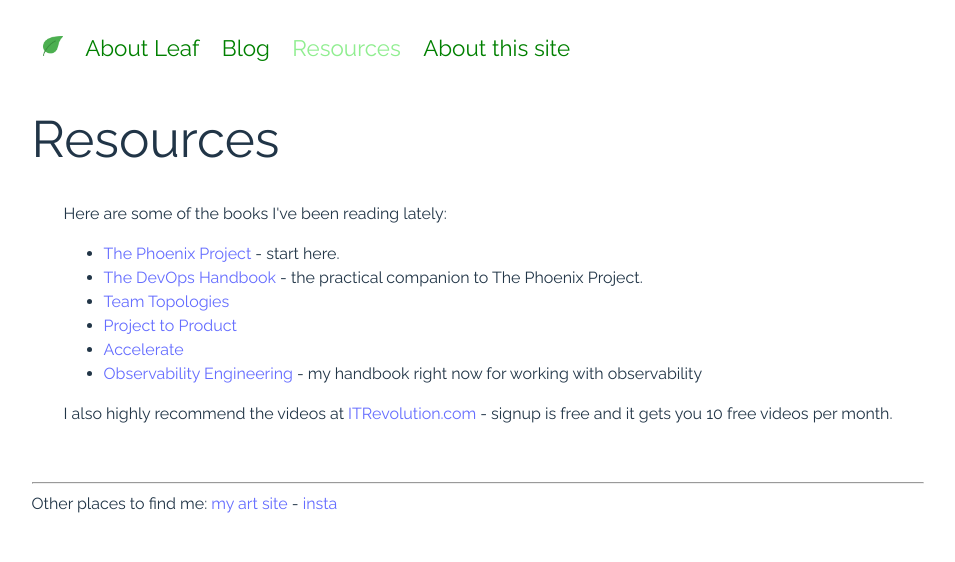
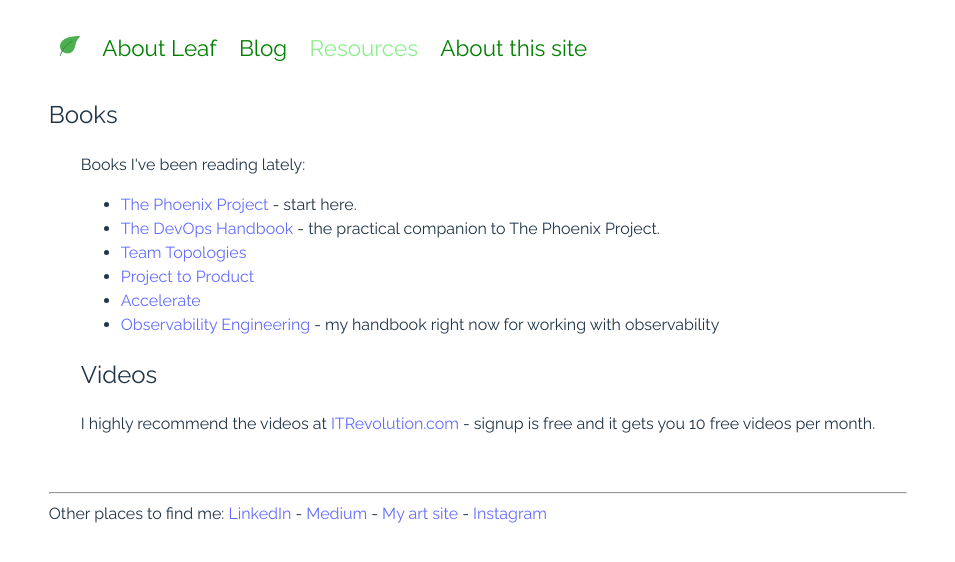
Before and after one commit to bouncingleaf/developerleaf, a React (Vite) app: page /resources in a window 1280 px wide. Shown: the top 562 px of the page, without its empty margins (162-1117 px from the left). Built offline with nearby package versions, Linux system fonts and the light colour scheme.

Commit message:
Add pic, update home page and footer, clean up

```diff
--- a/src/About/About.tsx
+++ b/src/About/About.tsx
@@ -1,11 +1,16 @@
-import { Link } from "react-router-dom";
+import picOfLeaf from "../assets/jmrGlasses.jpeg"
 
 const About = () => (
   <div>
-    <h1>Hi! I'm Leaf.</h1>
     <div className='card'>
+      <img
+        src={picOfLeaf}
+        width="250px"
+        alt="Slightly blurry picture of smiling leaf with glasses and a plaid shirt."
+      />
+
       <p>
-        I've been working in technology for 25+ years, and I've been a developer for most of that time. My current title is Application Architect. While I do help dev teams with their application architecture, my passion is making life and work easier and more joyful for my developer colleagues.
+        Hi! I'm Leaf. I've been working in technology for 25+ years, and I've been a developer for most of that time. My current title is Application Architect. While I do help dev teams with their application architecture, my passion is making life and work easier and more joyful for my developer colleagues.
       </p>
       <p>
         My current focus is on application and process observability. I'm a huge fan of the systems and organizational aspects of DevOps -- to me, DevOps is the set of collaborative practices for helping deliver value faster and safer. That you get happier dev teams in the process only makes it better.
@@ -14,15 +19,6 @@
       </p>
     </div>
 
-    <h2>Other places to find me</h2>
-    <div className="card">
-      <ul>
-        <li><Link to="https://www.linkedin.com/in/jmroy/">LinkedIn</Link></li>
-        <li><Link to="https://www.bouncingleaf.com/">My art site</Link></li>
-        <li><Link to="https://www.instagram.com/bouncingleaf/">Instagram</Link></li>
-      </ul>
-
-    </div>
   </div>
 );
 
--- a/src/Blog/Blog.tsx
+++ b/src/Blog/Blog.tsx
@@ -1,3 +1,4 @@
+import { Link } from "react-router-dom";
 import MultipleNew from "./Posts/MultipleNew";
 import Optimize from "./Posts/Optimize";
 import ThinkingErrors from "./Posts/ThinkingErrors";
@@ -20,6 +21,7 @@
 
 const Blog = () => (
   <div>
+    <p>For more from me, see my <Link to="https://bouncingleaf.medium.com/">Medium</Link> posts.</p>
     <TOC />
     <Optimize />
     <Top />
--- a/src/Footer/Footer.tsx
+++ b/src/Footer/Footer.tsx
@@ -1,15 +1,18 @@
 import { Link } from "react-router-dom";
+
+const LI = () => <Link to="https://www.linkedin.com/in/jmroy/">LinkedIn</Link>
+
+const Medium = () => <Link to="https://bouncingleaf.medium.com/">Medium</Link>
+
+const BouncingLeaf = () => <Link to="https://www.bouncingleaf.com">My art site</Link>
+
+const Insta = () => <Link to="https://www.instagram.com/bouncingleaf/">Instagram</Link>
 
 const Footer = () => (
     <div>
         <hr />
-        Other places to find me: <BouncingLeaf /> - <Insta />
+        Other places to find me: <LI /> - <Medium /> - <BouncingLeaf /> - <Insta />
     </div>
 );
 
-const BouncingLeaf = () => <Link to="https://www.bouncingleaf.com">my art site</Link>
-
-const Insta = () => <Link to="https://www.instagram.com/bouncingleaf/">insta</Link>
-
-
 export default Footer
--- a/src/Home/Home.tsx
+++ b/src/Home/Home.tsx
@@ -1,14 +1,19 @@
 import '../App.css'
+import { Link } from 'react-router-dom'
 
 function Home() {
 
   return (
     <>
       <h1>Hi! I'm Leaf.</h1>
+
       <div className='card'>
-        This is a site I'm developing using the <a href="cloudresumechallenge.dev">Cloud Resume Challenge</a>,
-        partly because it's been a while since I've done any web dev, let alone any that isn't React and Node
-        deployed in Docker containers via Jenkins.
+        <p>I'm a developer and application architect, working to make life and work easier for my developer colleagues. </p>
+        <p>
+          I'm developing this site using the <Link to="https://cloudresumechallenge.dev">Cloud Resume Challenge</Link>,
+          partly because it's been a while since I've done any web dev, let alone any that isn't React and Node
+          deployed in Docker containers via Jenkins.
+        </p>
       </div>
     </>
   )
--- a/src/Resources/Resources.tsx
+++ b/src/Resources/Resources.tsx
@@ -2,10 +2,10 @@
 
 const Resources = () => (
   <div>
-    <h1>Resources</h1>
+    <h2>Books</h2>
     <div className="card">
       <p>
-        Here are some of the books I've been reading lately:
+        Books I've been reading lately:
       </p>
       <ul>
         <li><Link to="https://itrevolution.com/product/the-phoenix-project/">The Phoenix Project</Link> - start here.</li>
@@ -15,8 +15,10 @@
         <li><Link to="https://itrevolution.com/product/accelerate/">Accelerate</Link></li>
         <li><Link to="https://info.honeycomb.io/observability-engineering-oreilly-book-2022">Observability Engineering</Link> - my handbook right now for working with observability</li>
       </ul>
+
+      <h2>Videos</h2>
       <p>
-        I also highly recommend the videos at <Link to="https://videos.itrevolution.com/">ITRevolution.com</Link> - signup is free and it gets you 10 free videos per month.
+        I highly recommend the videos at <Link to="https://videos.itrevolution.com/">ITRevolution.com</Link> - signup is free and it gets you 10 free videos per month.
       </p>
     </div>
   </div>
```
